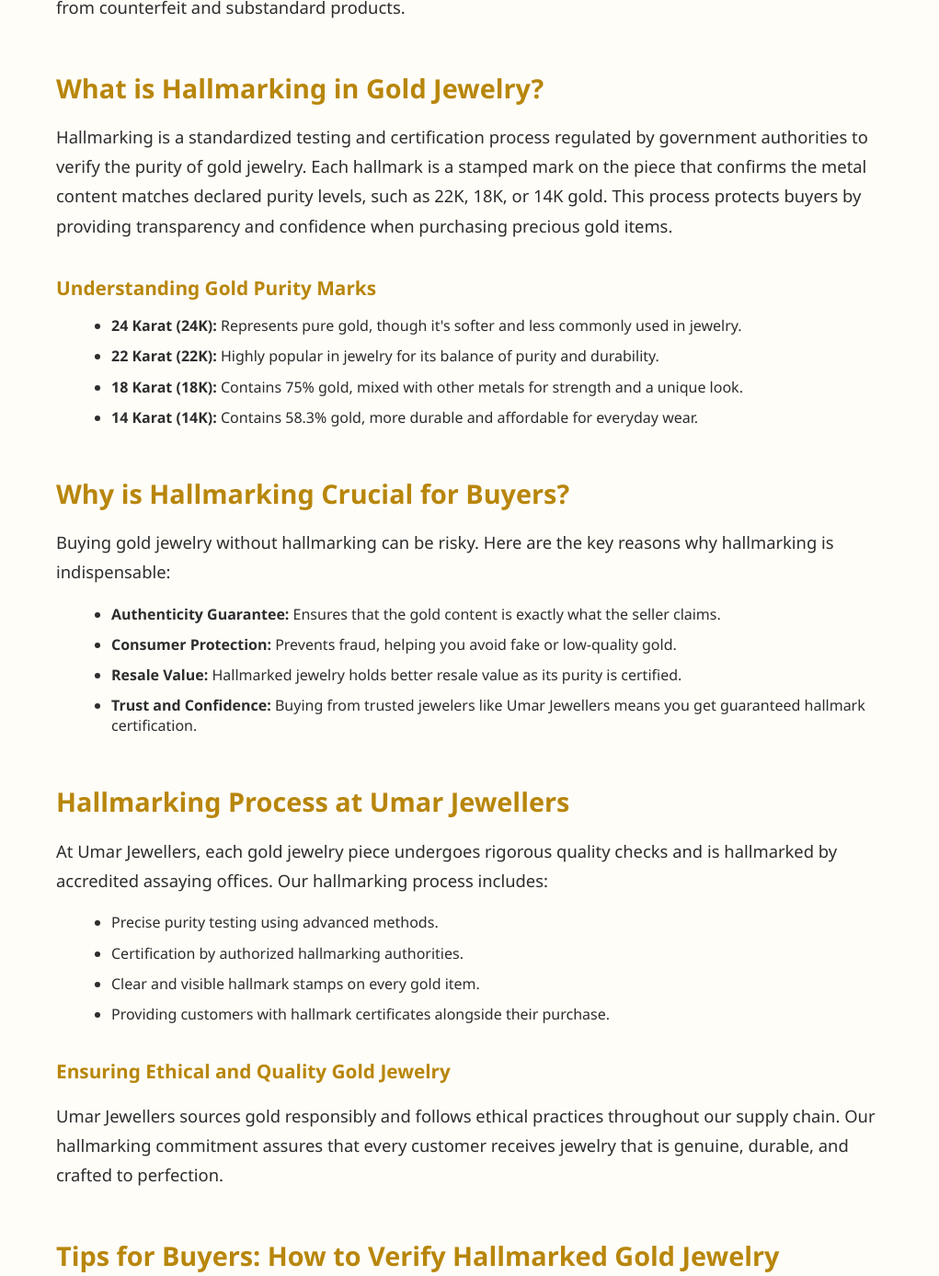
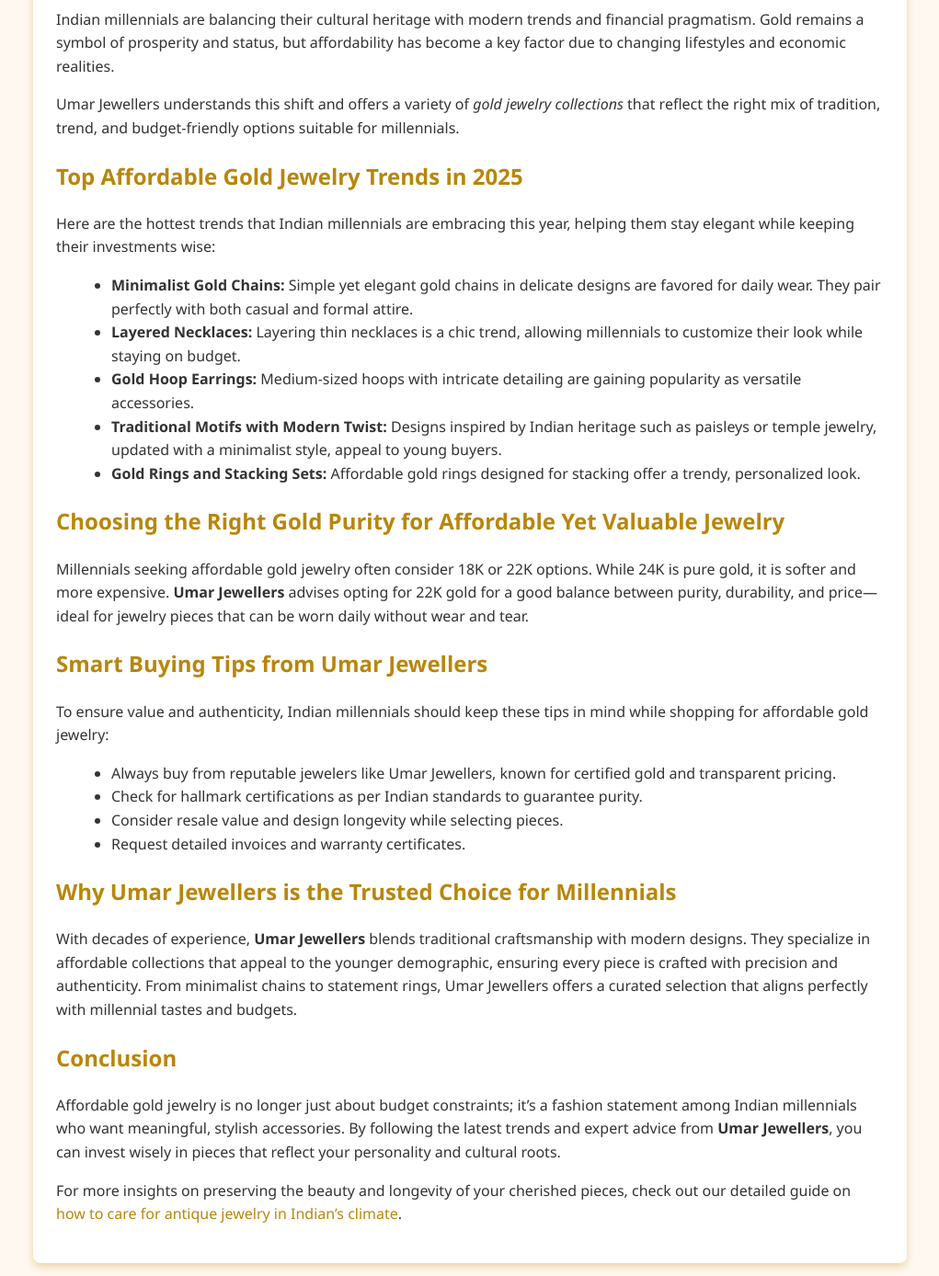
Before and after one commit to APK-lover/affordable-indian-gold, a plain HTML site: page index.html in a window 1280 px wide. Shown: the part 311-1699 px from the top of the page at 92% size, without its empty margins (129-1150 px from the left). Drawn offline with Linux system fonts and the light colour scheme.

Commit message:
Update index.html

```diff
--- a/index.html
+++ b/index.html
@@ -1,3 +1,4 @@
+<!DOCTYPE html>
 <html lang="en">
 <head>
 <meta name="robots" content="index, follow">
@@ -5,131 +6,82 @@
 <meta name="bingbot" content="index, follow">
 <meta charset="UTF-8" />
 <meta name="viewport" content="width=device-width, initial-scale=1" />
-<meta name="description" content="Discover the importance of hallmarking in gold jewelry and what every buyer should know. Learn from Umar Jewellers about authenticity, quality, and trusted gold jewelry buying tips." />
-<meta name="keywords" content="hallmarking gold jewelry, gold jewelry authenticity, Umar Jewellers, gold purity, gold buyer guide, certified gold jewelry, gold quality standards" />
-<title>The Importance of Hallmarking in Gold Jewelry: What Buyers Should Know | Umar Jewellers</title>
+<meta name="description" content="Explore affordable gold jewelry trends popular among Indian millennials. Discover timeless designs and expert tips from Umar Jewellers, India's trusted jeweler." />
+<meta name="keywords" content="Affordable Gold Jewelry India, Gold Jewelry Trends 2025, Indian Millennials Jewelry, Umar Jewellers Gold Collection, Affordable Bridal Jewelry India" />
+<meta name="author" content="Umar Jewellers" />
+<title>Affordable Gold Jewelry Trends for Indian Millennials | Umar Jewellers</title>
 <style>
   body {
     font-family: 'Segoe UI', Tahoma, Geneva, Verdana, sans-serif;
-    color: #2d2d2d;
-    max-width: 900px;
-    margin: 30px auto;
-    padding: 0 20px;
-    background-color: #fffdf8;
+    line-height: 1.6;
+    margin: 0; padding: 20px;
+    background-color: #fff8f0;
+    color: #333;
   }
-  h1, h2, h3 {
-    color: #b8860b; /* goldish tone */
-    font-weight: 700;
-    margin-top: 1.8em;
-  }
-  h1 {
-    font-size: 2.5em;
-    text-align: center;
-    margin-bottom: 0.6em;
-  }
-  h2 {
-    font-size: 1.8em;
-    margin-bottom: 0.4em;
-  }
-  h3 {
-    font-size: 1.3em;
-    margin-bottom: 0.4em;
-  }
-  p {
-    font-size: 1.15em;
-    line-height: 1.75;
-    margin: 1em 0;
-  }
-  ul {
-    margin-left: 20px;
-    margin-top: 1em;
-  }
-  ul li {
-    margin-bottom: 0.7em;
+  h1, h2 {
+    color: #b8860b;
   }
   a {
     color: #b8860b;
     text-decoration: none;
-    border-bottom: 1px solid transparent;
-    transition: border-bottom 0.25s;
   }
   a:hover {
-    border-bottom: 1px solid #b8860b;
+    text-decoration: underline;
   }
-  @media (max-width: 600px) {
-    body {
-      padding: 10px 15px;
+  .container {
+    max-width: 900px;
+    margin: auto;
+    background: #fff;
+    padding: 25px;
+    border-radius: 8px;
+    box-shadow: 0 4px 8px rgb(184 134 11 / 0.3);
   }
-    h1 {
-      font-size: 2em;
+  p {
+    margin-bottom: 15px;
   }
-    h2 {
-      font-size: 1.4em;
-    }
+  ul {
+    margin-left: 20px;
   }
 </style>
 </head>
 <body>
+  <div class="container">
+    <h1>Affordable Gold Jewelry Trends for Indian Millennials</h1>
+    <p>As India’s millennial generation steps into a new era of fashion and lifestyle, their preferences for jewelry have evolved to embrace affordability without compromising style and tradition. <strong>Umar Jewellers</strong>, a trusted name in <a href="https://umerjeweller.com/">Indian gold jewelry</a>, brings you the latest insights on <em>affordable gold jewelry trends</em> tailored for young Indians who want to make smart, stylish investments in their accessories.</p>
 
-<h1>The Importance of Hallmarking in Gold Jewelry: What Buyers Should Know</h1>
+    <h2>Why Indian Millennials Prefer Affordable Gold Jewelry</h2>
+    <p>Indian millennials are balancing their cultural heritage with modern trends and financial pragmatism. Gold remains a symbol of prosperity and status, but affordability has become a key factor due to changing lifestyles and economic realities.</p>
+    <p>Umar Jewellers understands this shift and offers a variety of <em>gold jewelry collections</em> that reflect the right mix of tradition, trend, and budget-friendly options suitable for millennials.</p>
 
-<p>When investing in gold jewelry, authenticity and quality assurance are paramount. At <strong>Umar Jewellers</strong>, we prioritize offering our customers only certified and hallmarked gold pieces. Hallmarking acts as a trusted symbol, verifying the purity and genuineness of your gold jewelry, which safeguards buyers from counterfeit and substandard products.</p>
-
-<h2>What is Hallmarking in Gold Jewelry?</h2>
-
-<p>Hallmarking is a standardized testing and certification process regulated by government authorities to verify the purity of gold jewelry. Each hallmark is a stamped mark on the piece that confirms the metal content matches declared purity levels, such as 22K, 18K, or 14K gold. This process protects buyers by providing transparency and confidence when purchasing precious gold items.</p>
-
-<h3>Understanding Gold Purity Marks</h3>
-
+    <h2>Top Affordable Gold Jewelry Trends in 2025</h2>
+    <p>Here are the hottest trends that Indian millennials are embracing this year, helping them stay elegant while keeping their investments wise:</p>
     <ul>
-  <li><strong>24 Karat (24K):</strong> Represents pure gold, though it's softer and less commonly used in jewelry.</li>
-  <li><strong>22 Karat (22K):</strong> Highly popular in jewelry for its balance of purity and durability.</li>
-  <li><strong>18 Karat (18K):</strong> Contains 75% gold, mixed with other metals for strength and a unique look.</li>
-  <li><strong>14 Karat (14K):</strong> Contains 58.3% gold, more durable and affordable for everyday wear.</li>
+      <li><strong>Minimalist Gold Chains:</strong> Simple yet elegant gold chains in delicate designs are favored for daily wear. They pair perfectly with both casual and formal attire.</li>
+      <li><strong>Layered Necklaces:</strong> Layering thin necklaces is a chic trend, allowing millennials to customize their look while staying on budget.</li>
+      <li><strong>Gold Hoop Earrings:</strong> Medium-sized hoops with intricate detailing are gaining popularity as versatile accessories.</li>
+      <li><strong>Traditional Motifs with Modern Twist:</strong> Designs inspired by Indian heritage such as paisleys or temple jewelry, updated with a minimalist style, appeal to young buyers.</li>
+      <li><strong>Gold Rings and Stacking Sets:</strong> Affordable gold rings designed for stacking offer a trendy, personalized look.</li>
     </ul>
 
-<h2>Why is Hallmarking Crucial for Buyers?</h2>
+    <h2>Choosing the Right Gold Purity for Affordable Yet Valuable Jewelry</h2>
+    <p>Millennials seeking affordable gold jewelry often consider 18K or 22K options. While 24K is pure gold, it is softer and more expensive. <strong>Umar Jewellers</strong> advises opting for 22K gold for a good balance between purity, durability, and price—ideal for jewelry pieces that can be worn daily without wear and tear.</p>
 
-<p>Buying gold jewelry without hallmarking can be risky. Here are the key reasons why hallmarking is indispensable:</p>
-
+    <h2>Smart Buying Tips from Umar Jewellers</h2>
+    <p>To ensure value and authenticity, Indian millennials should keep these tips in mind while shopping for affordable gold jewelry:</p>
     <ul>
-  <li><strong>Authenticity Guarantee:</strong> Ensures that the gold content is exactly what the seller claims.</li>
-  <li><strong>Consumer Protection:</strong> Prevents fraud, helping you avoid fake or low-quality gold.</li>
-  <li><strong>Resale Value:</strong> Hallmarked jewelry holds better resale value as its purity is certified.</li>
-  <li><strong>Trust and Confidence:</strong> Buying from trusted jewelers like Umar Jewellers means you get guaranteed hallmark certification.</li>
+      <li>Always buy from reputable jewelers like Umar Jewellers, known for certified gold and transparent pricing.</li>
+      <li>Check for hallmark certifications as per Indian standards to guarantee purity.</li>
+      <li>Consider resale value and design longevity while selecting pieces.</li>
+      <li>Request detailed invoices and warranty certificates.</li>
     </ul>
 
-<h2>Hallmarking Process at Umar Jewellers</h2>
-
-<p>At Umar Jewellers, each gold jewelry piece undergoes rigorous quality checks and is hallmarked by accredited assaying offices. Our hallmarking process includes:</p>
-
-<ul>
-  <li>Precise purity testing using advanced methods.</li>
-  <li>Certification by authorized hallmarking authorities.</li>
-  <li>Clear and visible hallmark stamps on every gold item.</li>
-  <li>Providing customers with hallmark certificates alongside their purchase.</li>
-</ul>
-
-<h3>Ensuring Ethical and Quality Gold Jewelry</h3>
-
-<p>Umar Jewellers sources gold responsibly and follows ethical practices throughout our supply chain. Our hallmarking commitment assures that every customer receives jewelry that is genuine, durable, and crafted to perfection.</p>
-
-<h2>Tips for Buyers: How to Verify Hallmarked Gold Jewelry</h2>
-
-<ul>
-  <li>Check for clear hallmark stamps including purity marks and jeweler's identification.</li>
-  <li>Ask for an official hallmark certificate when buying.</li>
-  <li>Purchase gold jewelry only from trusted and recognized jewelers like Umar Jewellers.</li>
-  <li>Be wary of unusually low prices; genuine hallmarked gold is priced fairly based on market rates.</li>
-</ul>
-
-<h2>Discover More About Our Services</h2>
-
-<p>For those interested in personalized options, explore our detailed guide on <a href="https://umarjewellers.com/custom-design-process">custom jewelry design</a> at Umar Jewellers, where your unique ideas turn into reality through expert craftsmanship.</p>
+    <h2>Why Umar Jewellers is the Trusted Choice for Millennials</h2>
+    <p>With decades of experience, <strong>Umar Jewellers</strong> blends traditional craftsmanship with modern designs. They specialize in affordable collections that appeal to the younger demographic, ensuring every piece is crafted with precision and authenticity. From minimalist chains to statement rings, Umar Jewellers offers a curated selection that aligns perfectly with millennial tastes and budgets.</p>
 
     <h2>Conclusion</h2>
+    <p>Affordable gold jewelry is no longer just about budget constraints; it’s a fashion statement among Indian millennials who want meaningful, stylish accessories. By following the latest trends and expert advice from <strong>Umar Jewellers</strong>, you can invest wisely in pieces that reflect your personality and cultural roots.</p>
 
-<p>Hallmarking is not just a legal requirement but a crucial mark of trust and quality in gold jewelry. When you choose Umar Jewellers, you choose authenticity, transparency, and unmatched craftsmanship. Ensure your gold jewelry is hallmarked and buy confidently, knowing you are investing in genuine and beautiful pieces.</p>
-
+    <p>For more insights on preserving the beauty and longevity of your cherished pieces, check out our detailed guide on <a href="how-to-care-for-antique-jewelry-in-indian-climate.html" title="Antique Jewelry Care India">how to care for antique jewelry in Indian’s climate</a>.</p>
+  </div>
 </body>
 </html>
```
Lines whose indentation alone changed are shown as unchanged.
